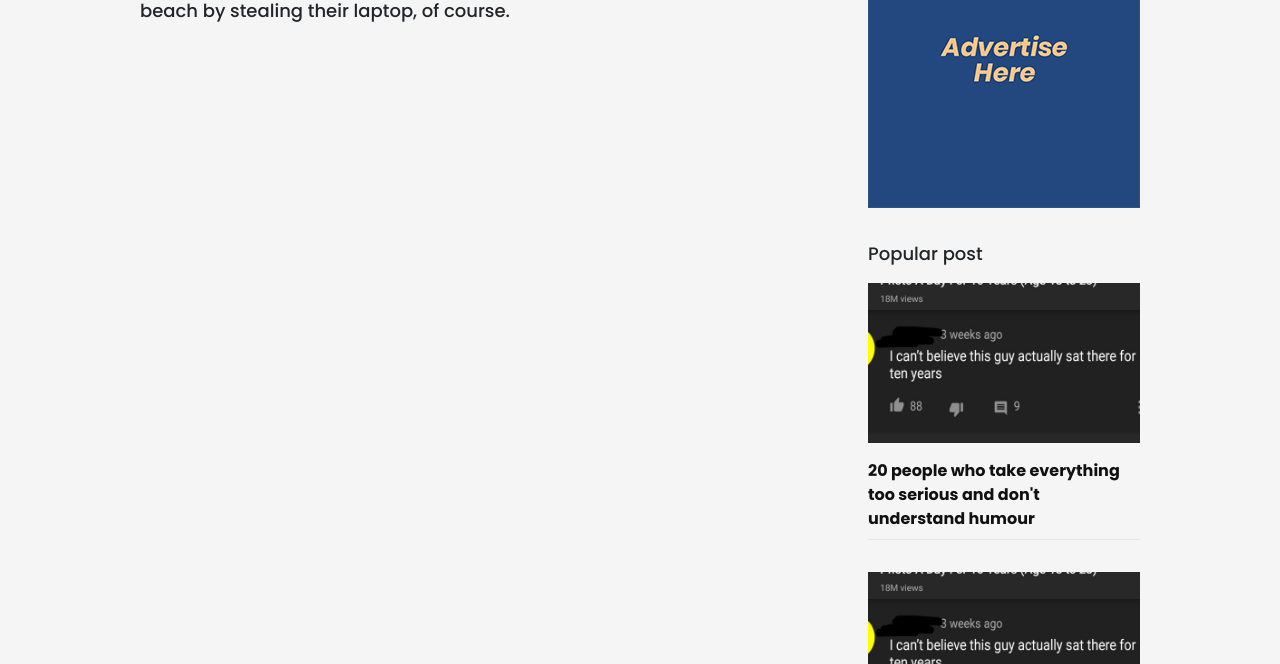
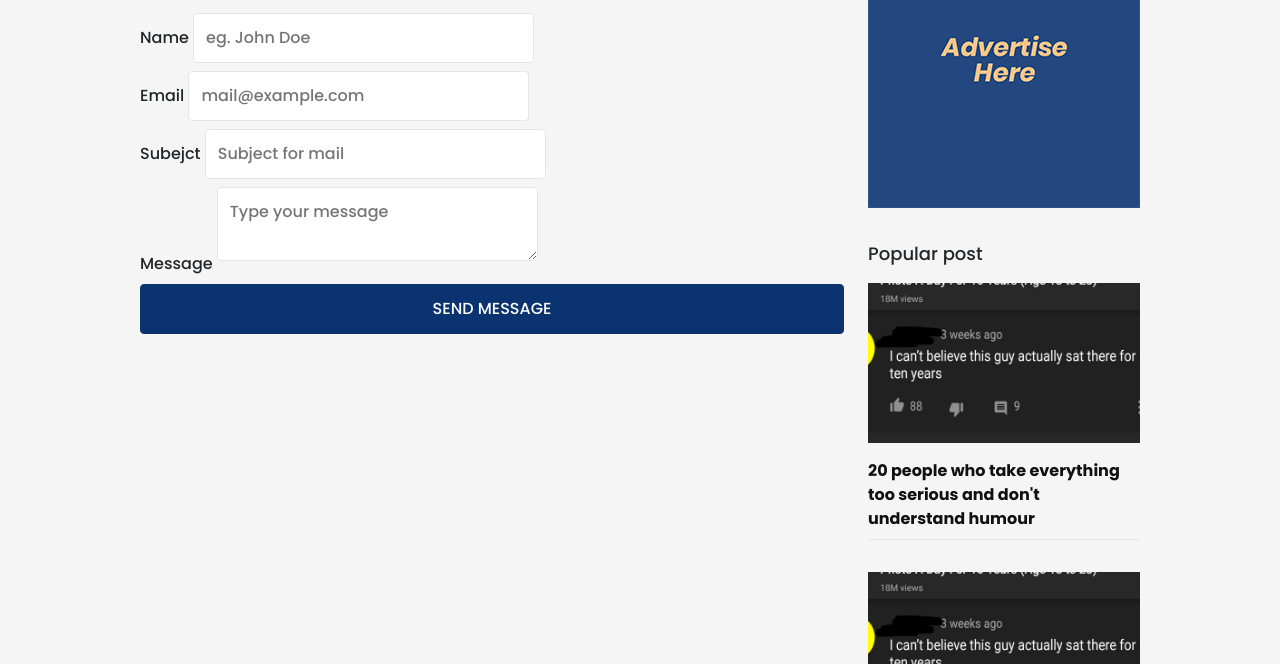
Before and after one commit to destro014/TorpeBlog, a plain HTML site: page contact.html in a window 1280 px wide. Shown: the part 436-1100 px from the top of the page. Drawn offline with Linux system fonts and the light colour scheme.

Commit message:
update contact page

```diff
--- a/contact.html
+++ b/contact.html
@@ -65,13 +65,63 @@
       <section class="pages">
         <article class="page">
           <h1>
-            About us
+            Contact us
           </h1>
           <p>
-            What's funnier than a hedgehog enjoying a car ride? Or a bear
-            climbing onto a bird feeder? A wild boar making a nudist bather
-            chase it all around the beach by stealing their laptop, of course.
+            If you have something to share with us or want to work with us feel
+            free to contact us.
           </p>
+          <div class="contact-form">
+            <form action="#">
+              <div class="input-group">
+                <label for="name">Name</label>
+                <input
+                  type="text"
+                  name="contact"
+                  id="name"
+                  class="form-control"
+                  placeholder="eg. John Doe"
+                  required
+                />
+              </div>
+
+              <div class="input-group">
+                <label for="email">Email</label>
+                <input
+                  type="text"
+                  name="contact"
+                  id="email"
+                  class="form-control"
+                  placeholder="mail@example.com"
+                  required
+                />
+              </div>
+
+              <div class="input-group">
+                <label for="subject">Subejct</label>
+                <input
+                  type="text"
+                  name="contact"
+                  id="subject"
+                  class="form-control"
+                  placeholder="Subject for mail"
+                  required
+                />
+              </div>
+
+              <div class="input-group">
+                <label for="message">Message</label>
+                <textarea
+                  name="contacct"
+                  id="message"
+                  class="form-control"
+                  data-gramm="false"
+                  placeholder="Type your message"
+                ></textarea>
+              </div>
+              <button type="submit" class="btn">Send Message</button>
+            </form>
+          </div>
         </article>
       </section>
       <aside class="sidebar">
```
